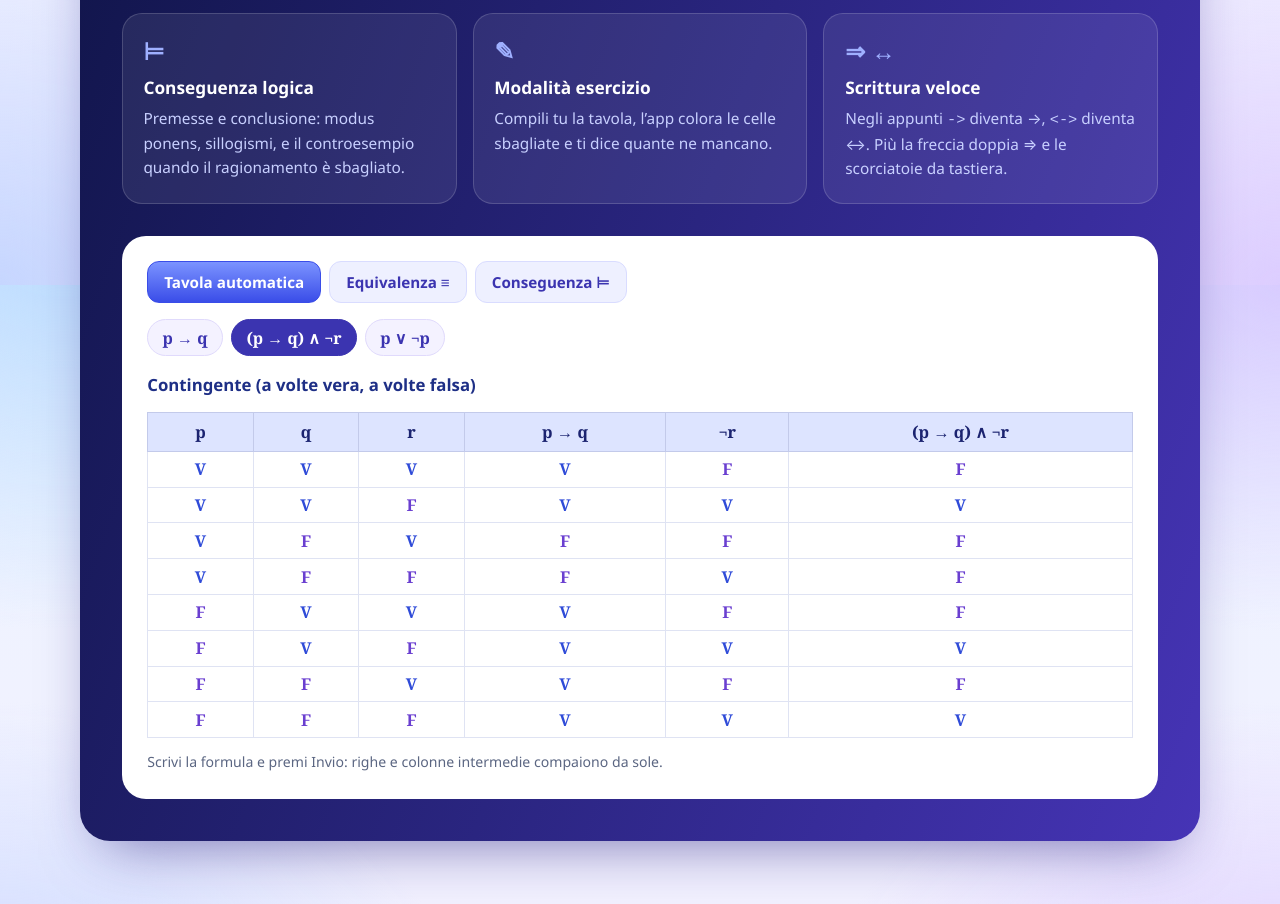
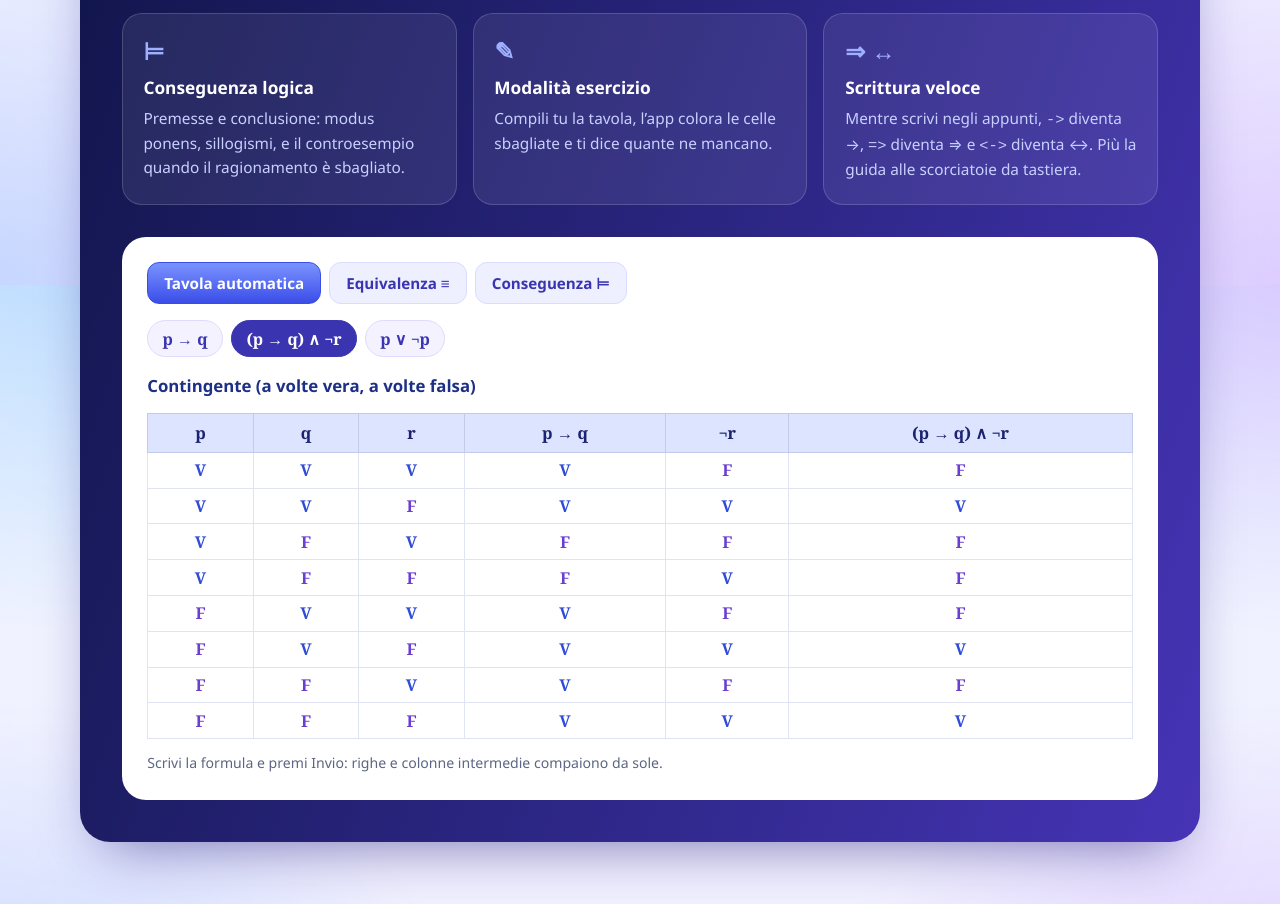
Before and after one commit to basilegiovanni007-pixel/LogicaDesk, a plain HTML site: page index.html in a window 1280 px wide. Shown: the part 2915-3819 px from the top of the page. Drawn offline with Linux system fonts and the light colour scheme.

Commit message:
Add files via upload

```diff
--- a/index.html
+++ b/index.html
@@ -321,7 +321,7 @@ footer{padding:0 0 2.5rem;color:var(--muted);font-size:.92rem;text-align:center}
           <article><span class="sym">≡</span><h3>Equivalenza tra formule</h3><p>Confronta due formule su tutte le righe e scopri esattamente dove differiscono.</p></article>
           <article><span class="sym">⊨</span><h3>Conseguenza logica</h3><p>Premesse e conclusione: modus ponens, sillogismi, e il controesempio quando il ragionamento è sbagliato.</p></article>
           <article><span class="sym">✎</span><h3>Modalità esercizio</h3><p>Compili tu la tavola, l’app colora le celle sbagliate e ti dice quante ne mancano.</p></article>
-          <article><span class="sym">⇒ ↔</span><h3>Scrittura veloce</h3><p>Negli appunti <code>-&gt;</code> diventa →, <code>&lt;-&gt;</code> diventa ↔. Più la freccia doppia ⇒ e le scorciatoie da tastiera.</p></article>
+          <article><span class="sym">⇒ ↔</span><h3>Scrittura veloce</h3><p>Mentre scrivi negli appunti, <code>-&gt;</code> diventa →, <code>=&gt;</code> diventa ⇒ e <code>&lt;-&gt;</code> diventa ↔. Più la guida alle scorciatoie da tastiera.</p></article>
         </div>
 
         <div class="demo" id="demo">
```
